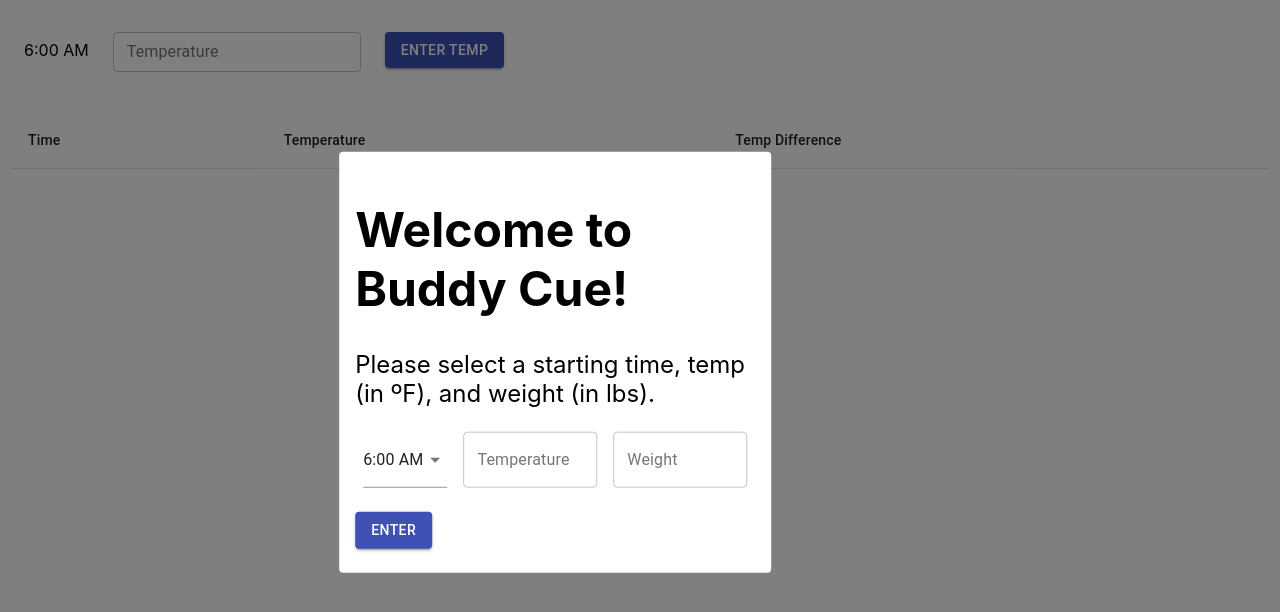
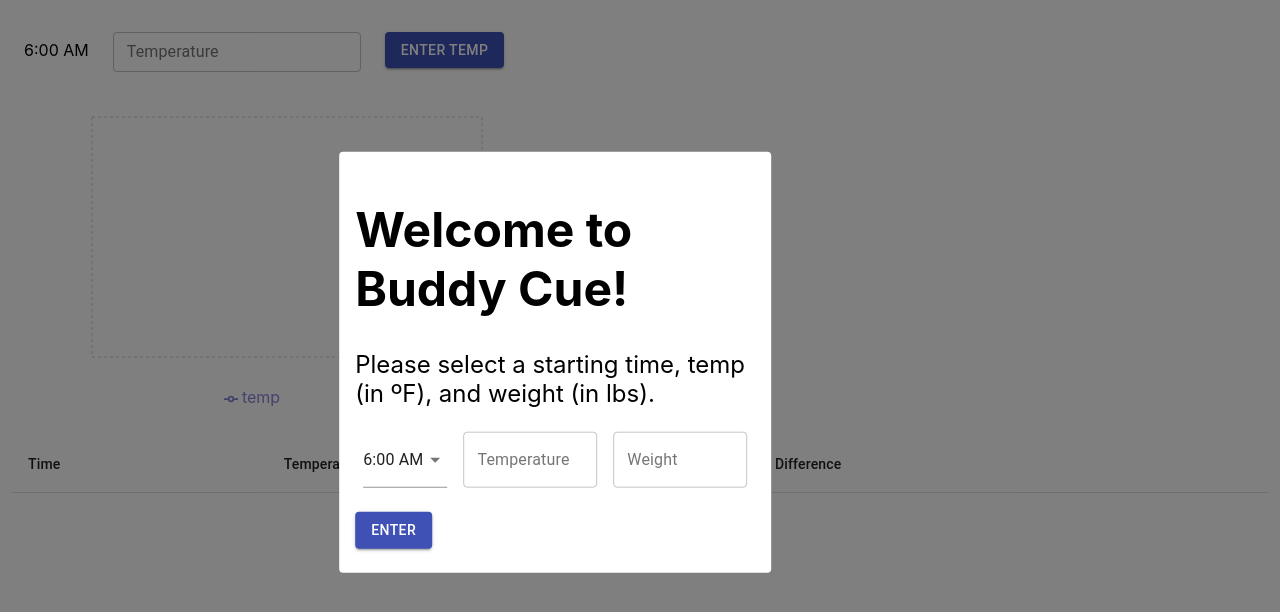
Before and after one commit to MattSchroyer/buddy-cue, a React (Create React App) app: page / in a window 1280 px wide. Shown: the top 612 px of the page. Built offline with nearby package versions, Linux system fonts and the light colour scheme.

Commit message:
UI-2 Add initial line chart for temp

```diff
--- a/package.json
+++ b/package.json
@@ -18,6 +18,7 @@
     "react": "^17.0.2",
     "react-dom": "^17.0.2",
     "react-scripts": "4.0.3",
+    "recharts": "^2.0.9",
     "typescript": "^4.2.4",
     "web-vitals": "^1.1.1"
   },
--- a/src/App.tsx
+++ b/src/App.tsx
@@ -3,6 +3,7 @@ import { TimeTempProvider } from "./contexts/TimeTempContext";
 import TimeTempEntry from "./components/Main/TimeTempEntry";
 import TimeTempTable from "./components/Main/TimeTempTable";
 import LaunchModal from "./components/LaunchModal/LaunchModal";
+import TimeTempChart from "./components/Main/TimeTempChart";
 
 const App: React.FC = () => {
   return (
@@ -12,6 +13,9 @@ const App: React.FC = () => {
         <TimeTempEntry />
       </div>
       <div style={{ padding: "12px" }}>
+        <TimeTempChart />
+      </div>
+      <div style={{ padding: "12px" }}>
         <TimeTempTable />
       </div>
     </TimeTempProvider>
--- a/src/components/LaunchModal/InitEntryContent.tsx
+++ b/src/components/LaunchModal/InitEntryContent.tsx
@@ -70,7 +70,10 @@ const InitEntryContent: React.FC<InitEntryContentType> = ({ onSubmit }) => {
     const tempDiff = timeTempCache.length
       ? temp - timeTempCache[timeTempCache.length - 1].temp
       : 0;
-    addTimeTemp({ timeIndex, temp, time, tempDiff });
+    const formattedTime = time
+      .toLocaleTimeString()
+      .replace(/([\d]+:[\d]{2})(:[\d]{2})(.*)/, "$1$3");
+    addTimeTemp({ timeIndex, temp, time, formattedTime, tempDiff });
     setWeight(thisWeight);
     onSubmit();
   };
--- /dev/null
+++ b/src/components/Main/TimeTempChart.tsx
@@ -0,0 +1,43 @@
+import React from "react";
+import {
+  LineChart,
+  Line,
+  XAxis,
+  YAxis,
+  CartesianGrid,
+  Tooltip,
+  Legend,
+} from "recharts";
+import { useTimeTempContext } from "../../contexts/TimeTempContext";
+
+const TimeTempChart: React.FC = () => {
+  const { timeTempCache } = useTimeTempContext();
+
+  return (
+    <LineChart
+      width={500}
+      height={300}
+      data={timeTempCache}
+      margin={{
+        top: 5,
+        right: 30,
+        left: 20,
+        bottom: 5,
+      }}
+    >
+      <CartesianGrid strokeDasharray="3 3" />
+      <XAxis dataKey="formattedTime" />
+      <YAxis />
+      <Tooltip />
+      <Legend />
+      <Line
+        type="monotone"
+        dataKey="temp"
+        stroke="#8884d8"
+        activeDot={{ r: 8 }}
+      />
+    </LineChart>
+  );
+};
+
+export default TimeTempChart;
--- a/src/components/Main/TimeTempEntry.tsx
+++ b/src/components/Main/TimeTempEntry.tsx
@@ -40,7 +40,16 @@ const TimeTempEntry: React.FC = () => {
     const tempDiff = timeTempCache.length
       ? temp - timeTempCache[timeTempCache.length - 1].temp
       : 0;
-    addTimeTemp({ timeIndex: nextTimeIndex, temp, time: nextTime, tempDiff });
+    const formattedTime = nextTime
+      .toLocaleTimeString()
+      .replace(/([\d]+:[\d]{2})(:[\d]{2})(.*)/, "$1$3");
+    addTimeTemp({
+      timeIndex: nextTimeIndex,
+      temp,
+      time: nextTime,
+      formattedTime,
+      tempDiff,
+    });
   };
 
   return (
--- a/src/components/Main/TimeTempTable.tsx
+++ b/src/components/Main/TimeTempTable.tsx
@@ -14,10 +14,7 @@ const TimeTempTable: React.FC = () => {
   const TempRows =
     timeTempCache &&
     timeTempCache.map((thisTimeTemp) => {
-      const { timeIndex, time, temp, tempDiff } = thisTimeTemp;
-      const formattedTime = time
-        .toLocaleTimeString()
-        .replace(/([\d]+:[\d]{2})(:[\d]{2})(.*)/, "$1$3");
+      const { timeIndex, formattedTime, temp, tempDiff } = thisTimeTemp;
       return (
         <TableRow key={timeIndex}>
           <TableCell>{formattedTime}</TableCell>
--- a/src/contexts/TimeTempContext.tsx
+++ b/src/contexts/TimeTempContext.tsx
@@ -3,6 +3,7 @@ import React, { useContext, useState } from "react";
 export type TimeTempType = {
   timeIndex: number;
   time: Date;
+  formattedTime: string;
   temp: number;
   tempDiff: number;
 };
```
Also changed, not shown: 1 other file (tests, documents, lock files or other folders).
